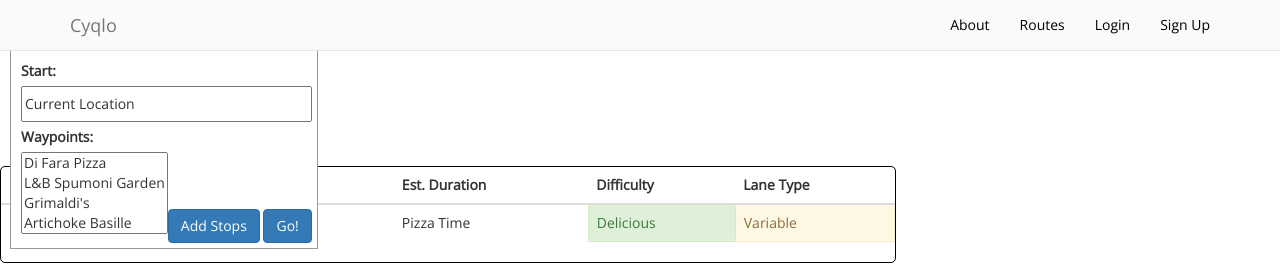
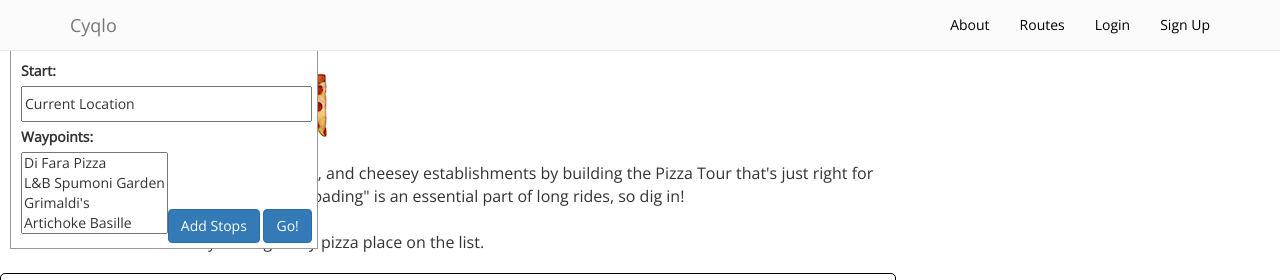
Before and after one commit to johnnyplaydrums/cyqlo, a Django app: page /pizza_tour_route in a window 1280 px wide. Shown: the top 280 px of the page. Run offline with Django 3.2, Linux system fonts and the light colour scheme; a map, chart or similar area stays blank; some libraries are stand-ins or nearby versions.

Commit message:
added direction service to pizza route and pizza emoji to route header

```diff
--- a/main/static/javascripts/pizza.js
+++ b/main/static/javascripts/pizza.js
@@ -69,8 +69,7 @@ function calculateAndDisplayRoute(directionsService, directionsDisplay) {
           location: checkboxArray[i].value,
           stopover: true
         });
-        var end = i-1;
-        var finaldestination = checkboxArray[end].value;
+        var finaldestination = checkboxArray[i].value;
       }
     }
         directionsService.route({
--- a/main/templates/pizza_tour_route.html
+++ b/main/templates/pizza_tour_route.html
@@ -8,9 +8,12 @@
 </script>
 <!-- <div class="row content-margin-top"> -->
 <div id = routeheader>
-  <h2>Cyqlo's Pizza Tour</h2>
+  <h2>Cyqlo's Pizza Tour <img src="{% static "img/pizza_slice.png" %}"> </h2>
 </div>
-<div id ="routecopy"> Mmmmm Pizza!
+<div id ="routecopy"> Explore all of NYC's finest doughy, saucey, and cheesey
+  establishments by building the Pizza Tour that's just right for you and your friends.
+  Remember, "carb-loading" is an essential part of long rides, so dig in! <br> <br>
+  P.S. achieve GOAT status by visiting every pizza place on the list.
 </div>
 <!-- </div> -->
       <div class="table-responsive">
```
Also changed, not shown: main/static/img/pizza_slice.png (added).
